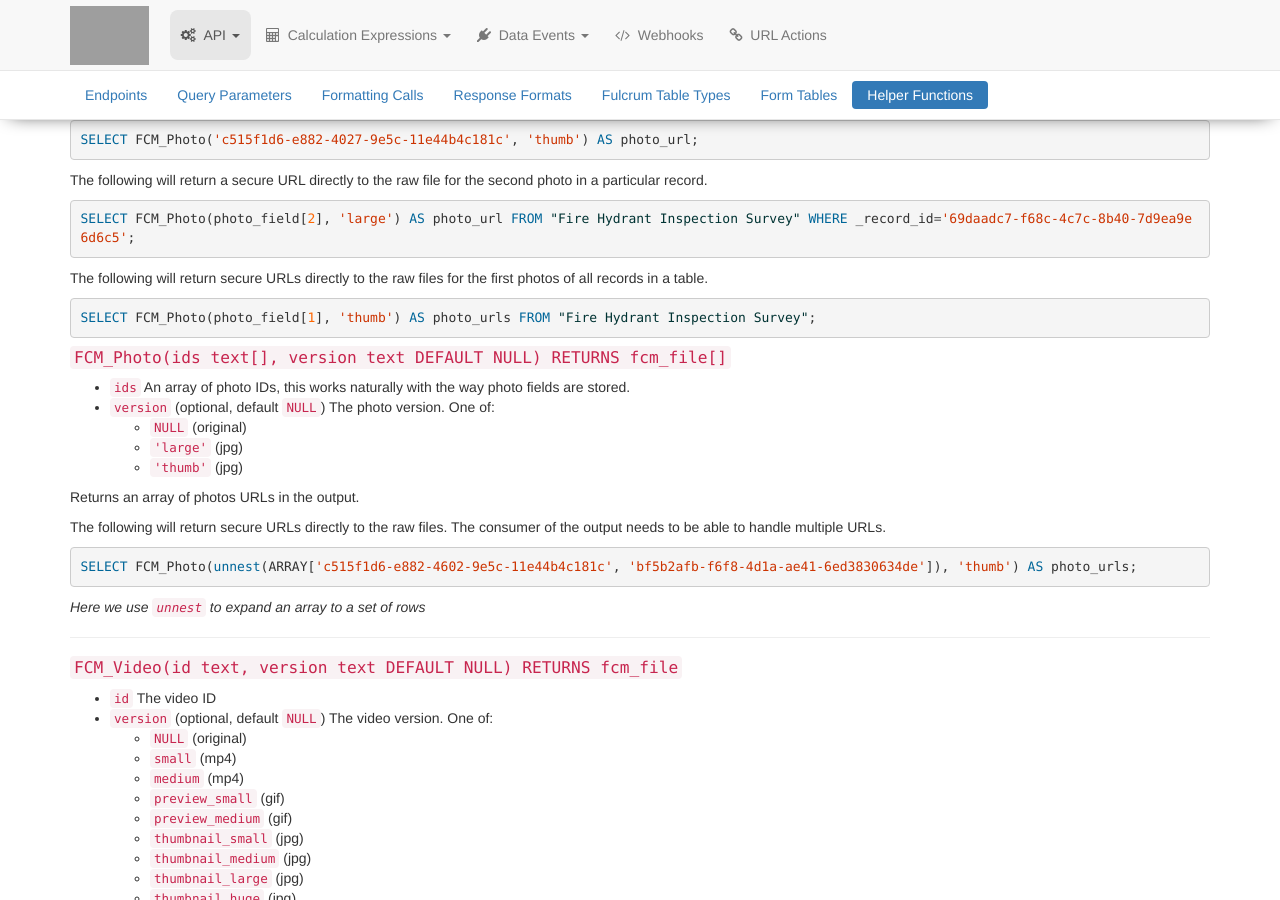
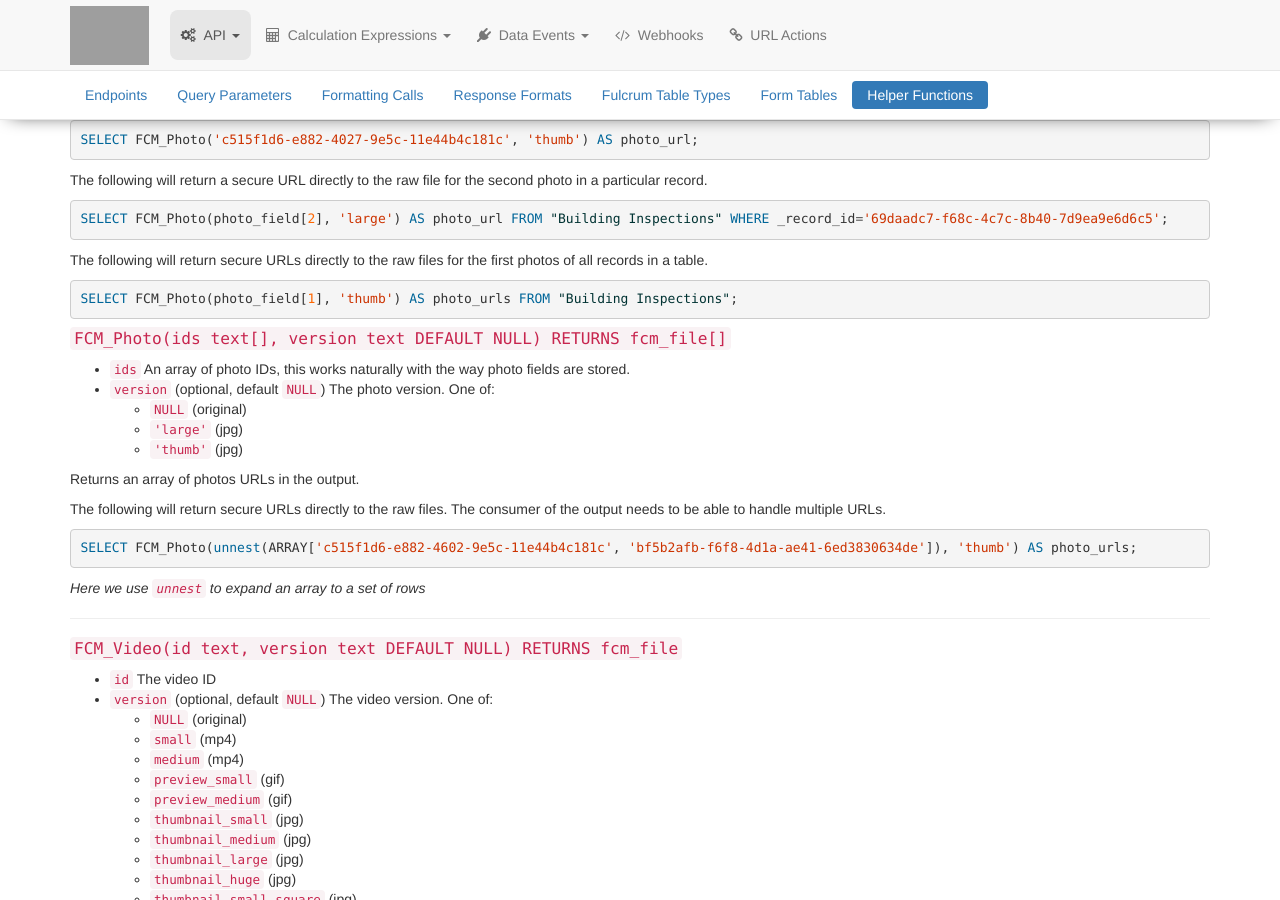
Before and after one commit to rylincoln/developer.fulcrumapp.com, a Jekyll site: the page built from _endpoints/query.md, in a window 1280 px wide and 900 px high, scrolled down 5216 px. Built offline with Jekyll 4.4.1, drawn with Linux system fonts in a browser that asks for light colours; nearby versions of some CDN libraries; grey boxes are pictures that could not be loaded.

Commit message:
meant to keep example table consistent

````diff
--- a/_endpoints/query.md
+++ b/_endpoints/query.md
@@ -257,13 +257,13 @@ SELECT FCM_Photo('c515f1d6-e882-4027-9e5c-11e44b4c181c', 'thumb') AS photo_url;
 The following will return a secure URL directly to the raw file for the second photo in a particular record.
 
 ```sql
-SELECT FCM_Photo(photo_field[2], 'large') AS photo_url FROM "Fire Hydrant Inspection Survey" WHERE _record_id='69daadc7-f68c-4c7c-8b40-7d9ea9e6d6c5';
+SELECT FCM_Photo(photo_field[2], 'large') AS photo_url FROM "Building Inspections" WHERE _record_id='69daadc7-f68c-4c7c-8b40-7d9ea9e6d6c5';
 ```
 
 The following will return secure URLs directly to the raw files for the first photos of all records in a table.
 
 ```sql
-SELECT FCM_Photo(photo_field[1], 'thumb') AS photo_urls FROM "Fire Hydrant Inspection Survey";
+SELECT FCM_Photo(photo_field[1], 'thumb') AS photo_urls FROM "Building Inspections";
 ```
 
 #### `FCM_Photo(ids text[], version text DEFAULT NULL) RETURNS fcm_file[]`
````
